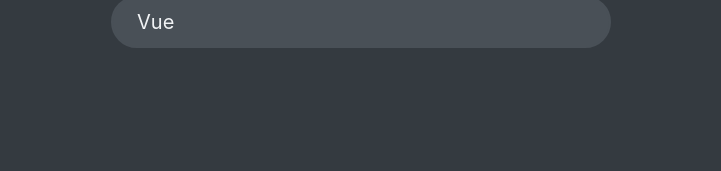
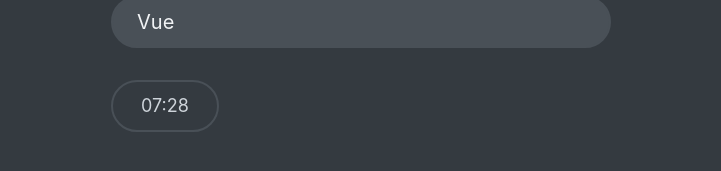
Before and after one commit to hewittaj/quiz-game, a React (Vite) app: page / in a window 1280 px wide. Both pictures are taken after a click on the button "Let's start". Shown: the part 551-722 px from the top of the page, without its empty margins (279-1000 px from the left). Built offline with nearby package versions, Linux system fonts and the light colour scheme; data requests are answered from the project's data file; a web font is replaced by a local one.

Commit message:
add timer

```diff
--- a/src/components/App.jsx
+++ b/src/components/App.jsx
@@ -9,6 +9,8 @@
 import NextButton from './NextButton'
 import Progress from './Progress'
 import FinishScreen from './FinishScreen'
+import Footer from './Footer'
+import Timer from './Timer'
 
 const initialState = {
     questions: [],
@@ -16,8 +18,10 @@
     index: 0,
     answer: null,
     points: 0,
-    highscore: 0
+    highscore: 0,
+    secondsRemaining: null
 }
+const SECS_PER_QUESTION = 30
 function reducer(state, action) {
     switch (action.type) {
         case 'dataReceived':
@@ -28,7 +32,11 @@
                 status: 'error'
             }
         case 'start':
-            return { ...state, status: 'active' }
+            return {
+                ...state,
+                status: 'active',
+                secondsRemaining: state.questions.length * SECS_PER_QUESTION
+            }
         case 'newAnswer':
             // eslint-disable-next-line no-case-declarations
             const question = state.questions.at(state.index)
@@ -57,14 +65,30 @@
                 questions: state.questions,
                 status: 'ready'
             }
+        case 'tick':
+            return {
+                ...state,
+                secondsRemaining: state.secondsRemaining - 1,
+                status: state.secondsRemaining === 1 ? 'finished' : state.status
+            }
         default:
             throw new Error('Action unknown')
     }
 }
 
 function App() {
-    const [{ questions, status, index, answer, points, highscore }, dispatch] =
-        useReducer(reducer, initialState)
+    const [
+        {
+            questions,
+            status,
+            index,
+            answer,
+            points,
+            highscore,
+            secondsRemaining
+        },
+        dispatch
+    ] = useReducer(reducer, initialState)
     const numQuestions = questions.length
     const maxPossiblePoints = questions.reduce(
         (prev, curr) => prev + curr.points,
@@ -102,12 +126,18 @@
                             dispatch={dispatch}
                             answer={answer}
                         />
+                        <Footer>
+                            <Timer
+                                dispatch={dispatch}
+                                secondsRemaining={secondsRemaining}
+                            />
                             <NextButton
                                 dispatch={dispatch}
                                 answer={answer}
                                 index={index}
                                 numQuestions={numQuestions}
                             />
+                        </Footer>
                     </>
                 )}
                 {status === 'finished' && (
--- /dev/null
+++ b/src/components/Footer.jsx
@@ -0,0 +1,7 @@
+/* eslint-disable react/prop-types */
+function Footer(props) {
+    const { children } = props
+    return <footer>{children}</footer>
+}
+
+export default Footer
--- /dev/null
+++ b/src/components/Timer.jsx
@@ -0,0 +1,21 @@
+/* eslint-disable react/prop-types */
+import { useEffect } from 'react'
+
+function Timer(props) {
+    const { dispatch, secondsRemaining } = props
+    const mins = Math.floor(secondsRemaining / 60)
+    const secs = secondsRemaining % 60
+    useEffect(() => {
+        const id = setInterval(() => dispatch({ type: 'tick' }), 1000)
+        return () => clearInterval(id)
+    }, [dispatch])
+    return (
+        <div className='timer'>
+            {mins < 10 && '0'}
+            {mins}:{secs < 10 && '0'}
+            {secs}
+        </div>
+    )
+}
+
+export default Timer
```
Lines whose indentation alone changed are shown as unchanged.
